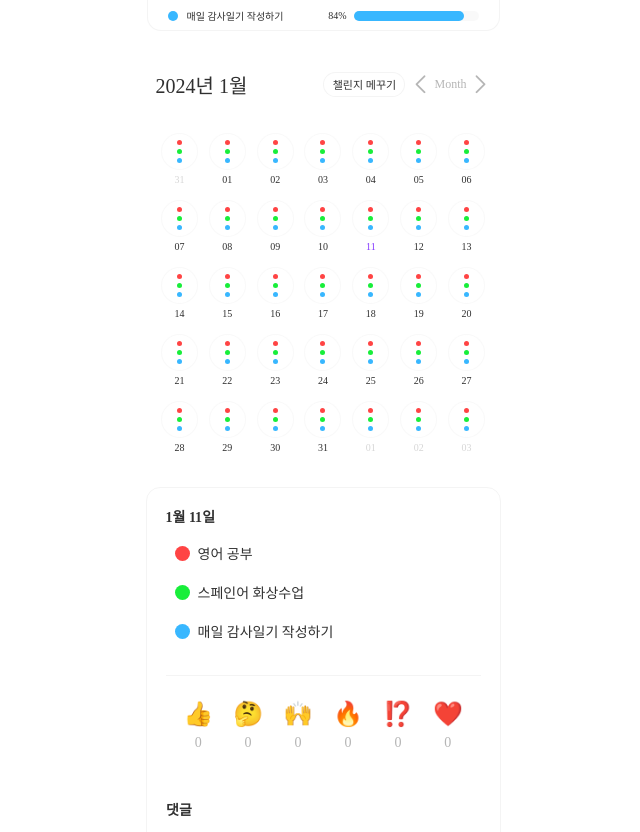
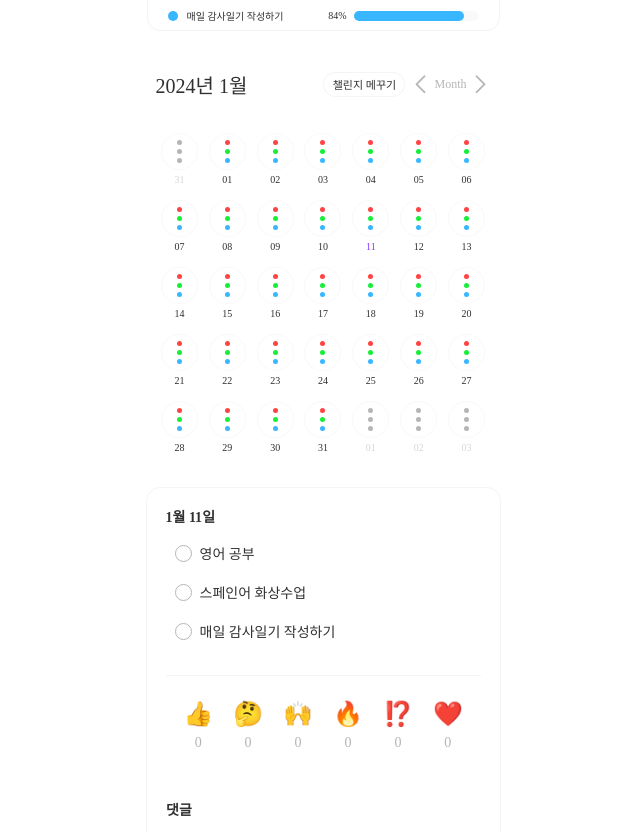
Before and after one commit to 11th-LikeLion-DragOn/DragOn_Front, a React (Create React App) app: page /main in a window 1280 px wide. Shown: the part 443-1275 px from the top of the page, without its empty margins (317-957 px from the left). Built offline with nearby package versions, Linux system fonts and the light colour scheme.

Commit message:
feat: 달력 코드 구조 및 css 조건 추가

```diff
--- a/src/components/MainPage/Calendar.js
+++ b/src/components/MainPage/Calendar.js
@@ -5,14 +5,13 @@ import { useLocation } from "react-router-dom";
 
 import before from "../../assets/icons/click-left.png";
 import after from "../../assets/icons/click-right.png";
-import DayStatus from "./DayStatus";
 
 const Calendar = ({ openModal, onDaySelect }) => {
   const location = useLocation();
   const isMain = location.pathname === "/main";
 
+  //달력
   const [currentDate, setCurrentDate] = useState(new Date());
-  const [selectedDate, setSelectedDate] = useState(new Date());
   const today = new Date();
 
   const firstDay = dateFns.startOfMonth(currentDate);
@@ -26,7 +25,6 @@ const Calendar = ({ openModal, onDaySelect }) => {
 
   const isToday = (day) => dateFns.isSameDay(day, today);
   const isThisMonth = (day) => dateFns.isSameMonth(day, currentDate);
-  const isSelected = (day) => dateFns.isSameDay(day, selectedDate);
 
   const formatOfYear = "yyyy";
   const formatOfMonth = "M";
@@ -39,6 +37,11 @@ const Calendar = ({ openModal, onDaySelect }) => {
   const nextMonth = () => {
     setCurrentDate(dateFns.addMonths(currentDate, 1));
   };
+
+  //챌린지 현황 관리
+  const [challenge1, setChallenge1] = useState(false);
+  const [challenge2, setChallenge2] = useState(false);
+  const [challenge3, setChallenge3] = useState(false);
 
   return (
     <Wrapper>
@@ -61,7 +64,11 @@ const Calendar = ({ openModal, onDaySelect }) => {
       <CalendarBox>
         {totalDate.map((date) => (
           <DayBox onClick={() => onDaySelect(date)}>
-            <DayStatus isToday={isToday(date)} />
+            <DayStatus>
+              <Goal1 goal1={!dateFns.isSameMonth(date, currentDate)}></Goal1>
+              <Goal2 goal2={!dateFns.isSameMonth(date, currentDate)}></Goal2>
+              <Goal3 goal3={!dateFns.isSameMonth(date, currentDate)}></Goal3>
+            </DayStatus>
             <span
               style={{
                 color: isToday(date)
@@ -168,3 +175,46 @@ const DayBox = styled.div`
   font-weight: 400;
   line-height: normal;
 `;
+
+const DayStatus = styled.div`
+  display: flex;
+  flex-direction: column;
+  align-items: center;
+  justify-content: center;
+  gap: 4px;
+
+  width: 35px;
+  height: 35px;
+  flex-shrink: 0;
+  background-color: var(--white);
+  border-radius: 50%;
+  border: solid 1px rgba(192, 192, 192, 0.1);
+  cursor: pointer;
+`;
+
+const Goal1 = styled.div`
+  z-index: 10;
+  width: 5px;
+  height: 5px;
+  flex-shrink: 0;
+  border-radius: 50%;
+  background-color: ${({ goal1 }) => (goal1 ? "var(--gray2)" : "var(--red)")};
+`;
+
+const Goal2 = styled.div`
+  z-index: 10;
+  width: 5px;
+  height: 5px;
+  flex-shrink: 0;
+  border-radius: 50%;
+  background-color: ${({ goal2 }) => (goal2 ? "var(--gray2)" : "var(--green)")};
+`;
+
+const Goal3 = styled.div`
+  z-index: 10;
+  width: 5px;
+  height: 5px;
+  flex-shrink: 0;
+  border-radius: 50%;
+  background-color: ${({ goal3 }) => (goal3 ? "var(--gray2)" : "var(--blue)")};
+`;
--- a/src/components/MainPage/Challenge.js
+++ b/src/components/MainPage/Challenge.js
@@ -3,9 +3,24 @@ import * as dateFns from "date-fns";
 import { styled } from "styled-components";
 
 const Challenge = ({ selectedDate }) => {
-  const [goal1, setGoal1] = useState(false);
+  const [goal1, setGoal1] = useState(true);
   const [goal2, setGoal2] = useState(false);
   const [goal3, setGoal3] = useState(false);
+
+  const handleGoal1 = () => {
+    setGoal1(!goal1);
+    console.log(goal1);
+  };
+
+  const handleGoal2 = () => {
+    setGoal2(!goal2);
+    console.log(goal2);
+  };
+
+  const handleGoal3 = () => {
+    setGoal3(!goal3);
+    console.log(goal3);
+  };
 
   return (
     <Wrapper>
@@ -15,15 +30,15 @@ const Challenge = ({ selectedDate }) => {
       </Date>
       <ChallengeList>
         <Goal1>
-          <div id="circle" goal1={goal1}></div>
+          <div id="circle" goal1={goal1} onClick={handleGoal1}></div>
           <span>영어 공부</span>
         </Goal1>
         <Goal2>
-          <div id="circle" goal2={goal2}></div>
+          <div id="circle" goal2={goal2} onClick={handleGoal2}></div>
           <span>스페인어 화상수업</span>
         </Goal2>
         <Goal3>
-          <div id="circle" goal3={goal3}></div>
+          <div id="circle" goal3={goal3} onClick={handleGoal3}></div>
           <span>매일 감사일기 작성하기</span>
         </Goal3>
       </ChallengeList>
@@ -74,7 +89,9 @@ const Goal1 = styled.div`
     height: 15px;
     flex-shrink: 0;
     border-radius: 50%;
-    background-color: var(--red);
+    background-color: ${({ goal1 }) => (goal1 ? "var(--red)" : "var(--white)")};
+    border: ${({ goal1 }) => (goal1 ? "none" : "1px solid var(--gray2)")};
+    cursor: pointer;
   }
 `;
 
@@ -88,7 +105,10 @@ const Goal2 = styled.div`
     height: 15px;
     flex-shrink: 0;
     border-radius: 50%;
-    background-color: var(--green);
+    background-color: ${({ goal2 }) =>
+      goal2 ? "var(--green)" : "var(--white)"};
+    border: ${({ goal2 }) => (goal2 ? "none" : "1px solid var(--gray2)")};
+    cursor: pointer;
   }
 `;
 
@@ -102,6 +122,9 @@ const Goal3 = styled.div`
     height: 15px;
     flex-shrink: 0;
     border-radius: 50%;
-    background-color: var(--blue);
+    background-color: ${({ goal3 }) =>
+      goal3 ? "var(--blue)" : "var(--white)"};
+    border: ${({ goal3 }) => (goal3 ? "none" : "1px solid var(--gray2)")};
+    cursor: pointer;
   }
 `;
--- a/src/components/MainPage/DayStatus.js
+++ b/src/components/MainPage/DayStatus.js
@@ -1,7 +1,7 @@
 import React from "react";
 import { styled } from "styled-components";
 
-const DayStatus = (isToday) => {
+const DayStatus = () => {
   return (
     <Wrapper>
       <Goal1></Goal1>
```
